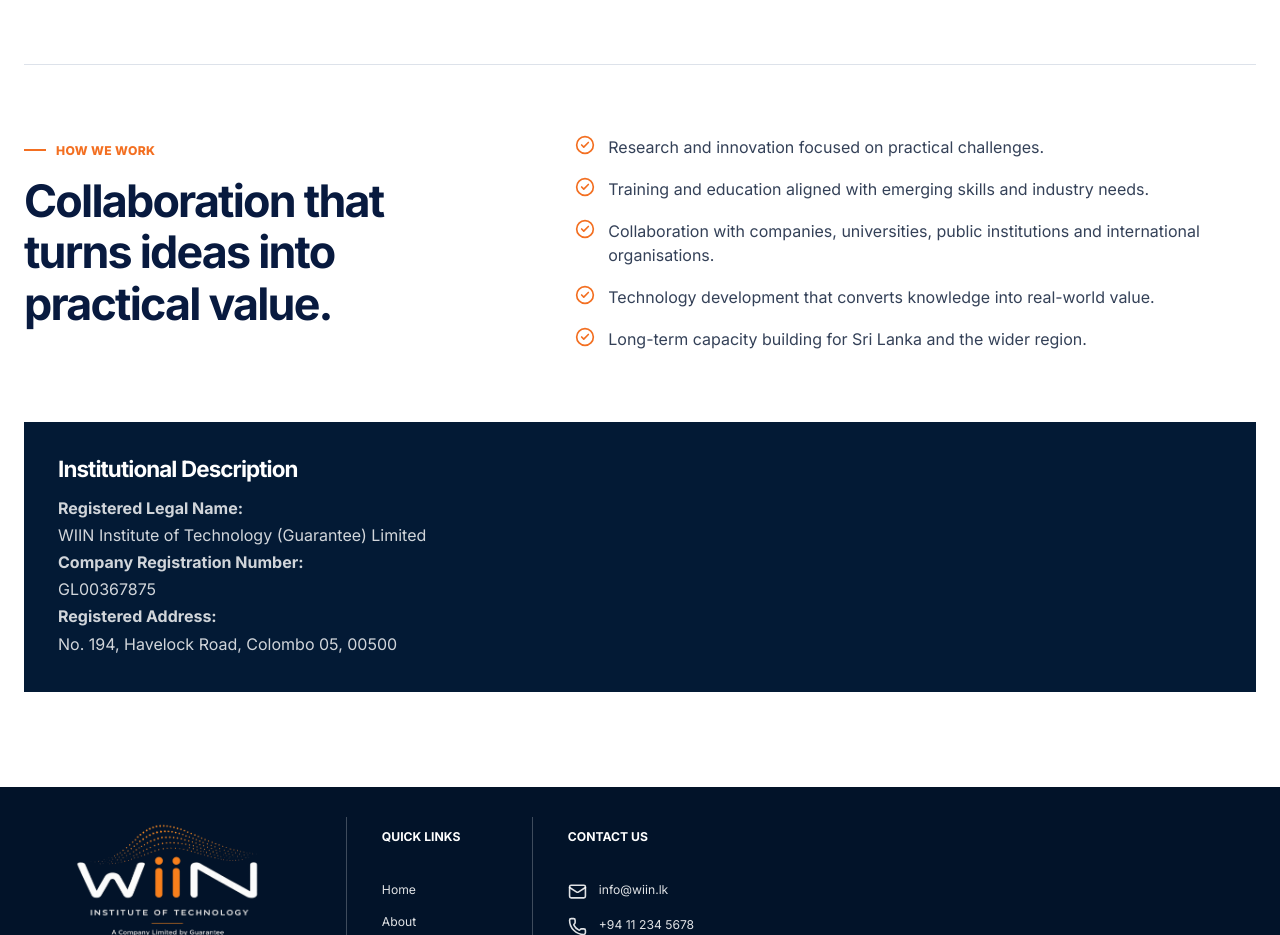
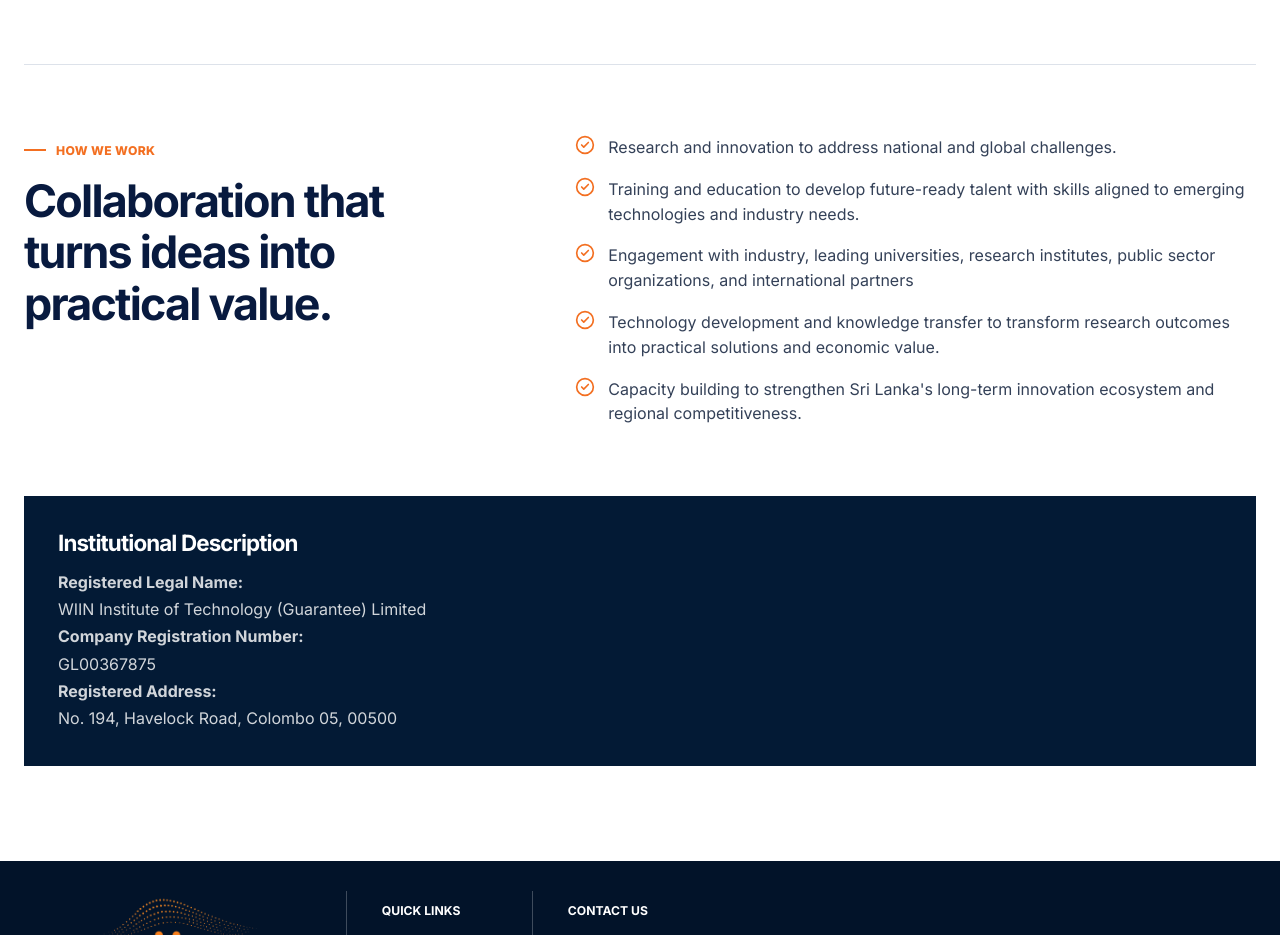
Before and after one commit to Wickramarathnampnp/WIIN-Site, a React (Vite) app: page /about in a window 1280 px wide. Shown: the part 1200-2135 px from the top of the page. Built offline with nearby package versions, Linux system fonts and the light colour scheme; the HTML template or start-up script is replaced by a standard one.

Commit message:
Update "How we work" section

```diff
--- a/src/pages/AboutPage.jsx
+++ b/src/pages/AboutPage.jsx
@@ -10,11 +10,11 @@
 ];
 
 const ways = [
-  "Research and innovation focused on practical challenges.",
-  "Training and education aligned with emerging skills and industry needs.",
-  "Collaboration with companies, universities, public institutions and international organisations.",
-  "Technology development that converts knowledge into real-world value.",
-  "Long-term capacity building for Sri Lanka and the wider region.",
+  "Research and innovation to address national and global challenges.",
+  "Training and education to develop future-ready talent with skills aligned to emerging technologies and industry needs.",
+  "Engagement with industry, leading universities, research institutes, public sector organizations, and international partners",
+  "Technology development and knowledge transfer to transform research outcomes into practical solutions and economic value.",
+  "Capacity building to strengthen Sri Lanka's long-term innovation ecosystem and regional competitiveness.",
 ];
 
 export default function AboutPage() {
```
